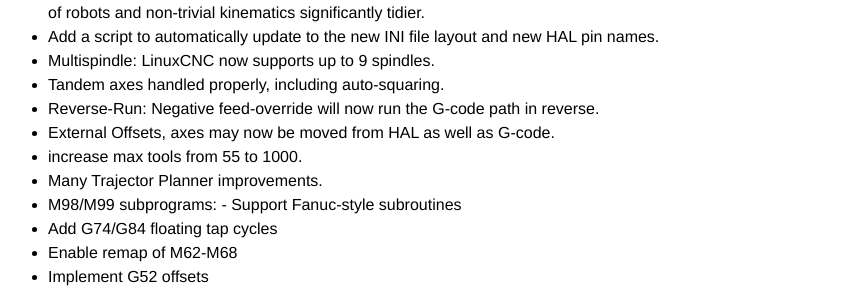
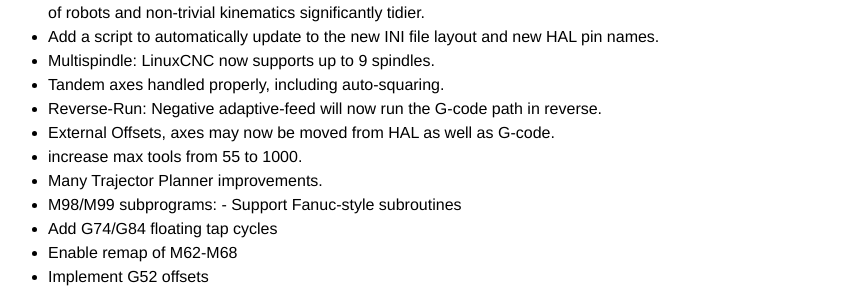
Before and after one commit to LinuxCNC/wlo, a Jekyll site: the page built from _posts/2020-09-08-LinuxCNC-2.8.0.md, in a window 1280 px wide and 900 px high, scrolled down 336 px. Shown: the part 160-452 px from the top of the window, without its empty margins (192-1048 px from the left). Built offline with Jekyll 4.4.1, drawn with Linux system fonts in a browser that asks for light colours.

Commit message:
Update 2020-09-08-LinuxCNC-2.8.0.md
The wrong pin was given to enable reverse run.

```diff
--- a/_posts/2020-09-08-LinuxCNC-2.8.0.md
+++ b/_posts/2020-09-08-LinuxCNC-2.8.0.md
@@ -14,7 +14,7 @@
   new HAL pin names.
 * Multispindle: LinuxCNC now supports up to 9 spindles.
 * Tandem axes handled properly, including auto-squaring.
-* Reverse-Run: Negative feed-override will now run the G-code path in
+* Reverse-Run: Negative adaptive-feed will now run the G-code path in
   reverse.
 * External Offsets, axes may now be moved from HAL as well as G-code.
 * increase max tools from 55 to 1000.
```
